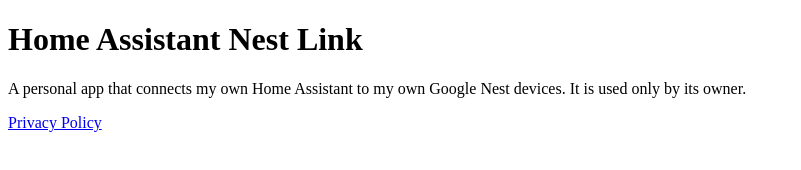
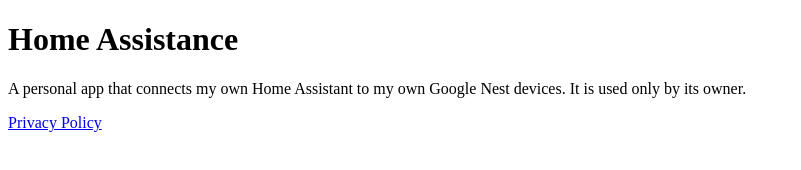
Before and after one commit to dynaram/hadynaraminfo, a plain HTML site: page index.html in a window 1280 px wide. Shown: the whole page, without its empty margins (0-801 px from the left). Drawn offline with Linux system fonts and the light colour scheme.

Commit message:
Update title and heading from 'Nest Link' to 'Assistance'

```diff
--- a/index.html
+++ b/index.html
@@ -1,7 +1,7 @@
 <!DOCTYPE html>
-<html><head><title>Home Assistant Nest Link</title></head>
+<html><head><title>Home Assistance</title></head>
 <body>
-<h1>Home Assistant Nest Link</h1>
+<h1>Home Assistance</h1>
 <p>A personal app that connects my own Home Assistant to my own Google Nest devices. It is used only by its owner.</p>
 <p><a href="privacy.html">Privacy Policy</a></p>
 </body></html>
```
